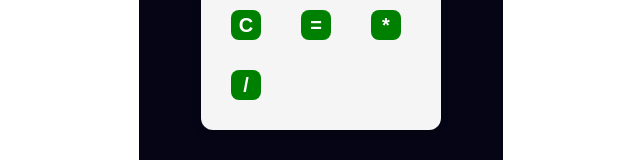
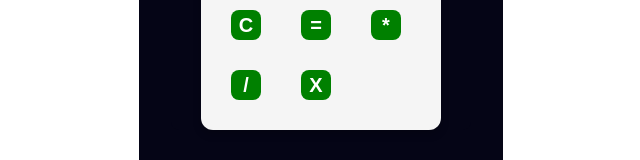
Before and after one commit to ZenatyAh/GSG_REACT_NEXT_2025, a React (Vite) app in the folder CALC Project/Calc projec/: page / in a window 1280 px wide. Shown: the part 427-587 px from the top of the page, without its empty margins (319-959 px from the left). Built offline with nearby package versions, Linux system fonts and the light colour scheme.

Commit message:
add backspace button

```diff
--- a/CALC Project/Calc projec/src/Components/Calc Components/Calc.Components.tsx
+++ b/CALC Project/Calc projec/src/Components/Calc Components/Calc.Components.tsx
@@ -9,6 +9,9 @@ const Calc = () => {
       setNum(Evaluate(num));
     }else if(val === 'C'){
       setNum('');
+    }else if(val === 'X'){
+      const nex = num.slice(0,num.length-1)
+      setNum(nex)
     }
     else{
       setNum(num + val)
@@ -88,7 +91,7 @@ const finalOpe = (Tokens : string[]) => {
   }
   return result;
 }
-const Evaluate = (num) => {
+const Evaluate = (num:string) => {
   const tokens = ParseOperation(num);
   const afterMulDiv = MultiOp(tokens);
   const result = finalOpe(afterMulDiv);
--- a/CALC Project/Calc projec/src/Components/button Components/Button.Components.tsx
+++ b/CALC Project/Calc projec/src/Components/button Components/Button.Components.tsx
@@ -24,6 +24,7 @@ const Button = (props :Iprops) => {
       <input type='button' value={'='} className='button bg-green ' onClick={InputHandler}/>
       <input type='button' value={'*'} className='button bg-green ' onClick={InputHandler}/>
       <input type='button' value={'/'} className='button bg-green ' onClick={InputHandler}/>
+      <input type='button' value={'X'} className='button bg-green ' onClick={InputHandler}/>
     </div>
   )
 };
```
